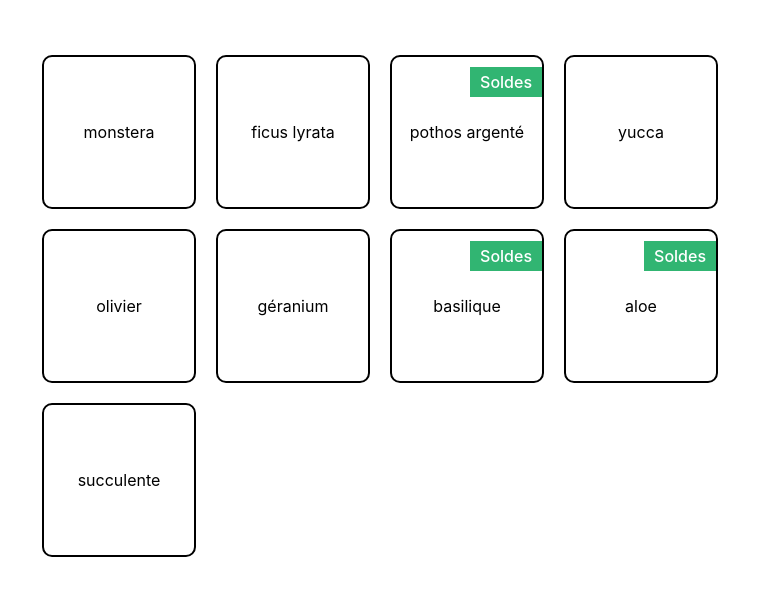
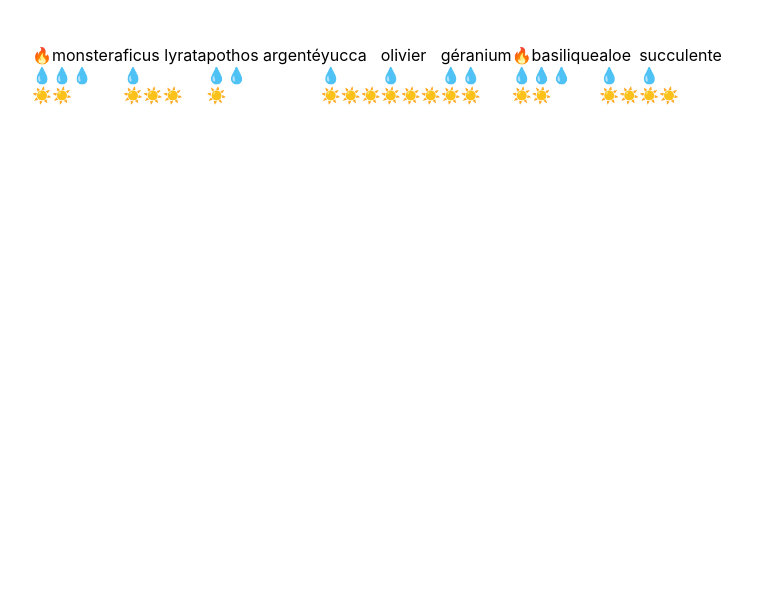
Before and after one commit to Maeva-RODRIGUES/jungle_house, a React app: page / in a window 1280 px wide. Shown: the part 79-674 px from the top of the page, without its empty margins (0-761 px from the left). Built offline with nearby package versions, Linux system fonts and the light colour scheme.

Commit message:
Add CareScale + style PlantItem

```diff
--- /dev/null
+++ b/src/components/CareScale.js
@@ -0,0 +1,16 @@
+function CareScale({ scaleValue, careType }) {
+	const range = [1, 2, 3]
+	const scaleType = careType === 'light' ? '☀️' : '💧'
+
+	return (
+		<div>
+			{range.map((rangeElem) =>
+				scaleValue >= rangeElem ? (
+					<span key={rangeElem.toString()}>{scaleType}</span>
+				) : null
+			)}
+		</div>
+	)
+}
+
+export default CareScale
--- a/src/components/ShoppingList.js
+++ b/src/components/ShoppingList.js
@@ -1,7 +1,7 @@
 import { plantList } from '../datas/plantList'
+import CareScale from './CareScale'
 import '../styles/ShoppingList.css'
 
-//Component ShoppingList
 function ShoppingList() {
 	const categories = plantList.reduce(
 		(acc, plant) =>
@@ -19,12 +19,15 @@ function ShoppingList() {
 			<ul className='lmj-plant-list'>
 				{plantList.map((plant) => (
 					<li key={plant.id} className='lmj-plant-item'>
+						{plant.isBestSale && <span>🔥</span>}
 						{plant.name}
-						{plant.isSpecialOffer && <div className='lmj-sales'>Soldes</div>}
+						<CareScale careType='water' scaleValue={plant.water} />
+						<CareScale careType='light' scaleValue={plant.light} />
 					</li>
 				))}
 			</ul>
 		</div>
 	)
 }
+
 export default ShoppingList
--- a/src/datas/plantList.js
+++ b/src/datas/plantList.js
@@ -2,50 +2,66 @@ export const plantList = [
 	{
 		name: 'monstera',
 		category: 'classique',
-		id: '1ed'
+		id: '1ed',
+		isBestSale: true,
+		light: 2,
+		water: 3
 	},
 	{
 		name: 'ficus lyrata',
 		category: 'classique',
-		id: '2ab'
+		id: '2ab',
+		light: 3,
+		water: 1
 	},
 	{
 		name: 'pothos argenté',
 		category: 'classique',
 		id: '3sd',
-		isSpecialOffer: true
+		light: 1,
+		water: 2
 	},
 	{
 		name: 'yucca',
 		category: 'classique',
-		id: '4kk'
+		id: '4kk',
+		light: 3,
+		water: 1
 	},
 	{
 		name: 'olivier',
 		category: 'extérieur',
 		id: '5pl',
-		isAvailable: false
+		light: 3,
+		water: 1
 	},
 	{
 		name: 'géranium',
 		category: 'extérieur',
-		id: '6uo'
+		id: '6uo',
+		light: 2,
+		water: 2
 	},
 	{
 		name: 'basilique',
 		category: 'extérieur',
 		id: '7ie',
-		isSpecialOffer: true
+		isBestSale: true,
+		light: 2,
+		water: 3
 	},
 	{
 		name: 'aloe',
 		category: 'plante grasse',
 		id: '8fp',
-		isSpecialOffer: true
+		light: 2,
+		water: 1
 	},
 	{
 		name: 'succulente',
 		category: 'plante grasse',
-		id: '9vn'
+		id: '9vn',
+		light: 2,
+		water: 1
 	}
 ]
--- /dev/null
+++ b/src/styles/PlantItem.css
@@ -0,0 +1,14 @@
+.lmj-plant-item-cover {
+	height: 220px;
+	width: 220px;
+	border-radius: 20px;
+}
+
+.lmj-plant-item {
+	margin: 10px;
+	display: flex;
+	align-items: flex-start;
+	justify-content: center;
+	flex-direction: column;
+	text-transform: capitalize;
+}
--- a/src/styles/ShoppingList.css
+++ b/src/styles/ShoppingList.css
@@ -5,26 +5,3 @@
 	flex-wrap: wrap;
 	max-width: 800px;
 }
-
-.lmj-plant-item {
-	border: solid 2px black;
-	border-radius: 10px;
-	height: 150px;
-	width: 150px;
-	margin: 10px;
-	display: flex;
-	align-items: center;
-	justify-content: center;
-	flex-direction: column;
-	position: relative;
-}
-
-.lmj-sales {
-	position: absolute;
-	right: 0px;
-	top: 10px;
-	font-weight: 500;
-	color: white;
-	padding: 5px 10px;
-	background-color: #31b572;
-}
```
Also changed, not shown: README.md, src/assets/monstera.jpg (added), src/assets/sun.svg (added), src/assets/water.svg (added).
